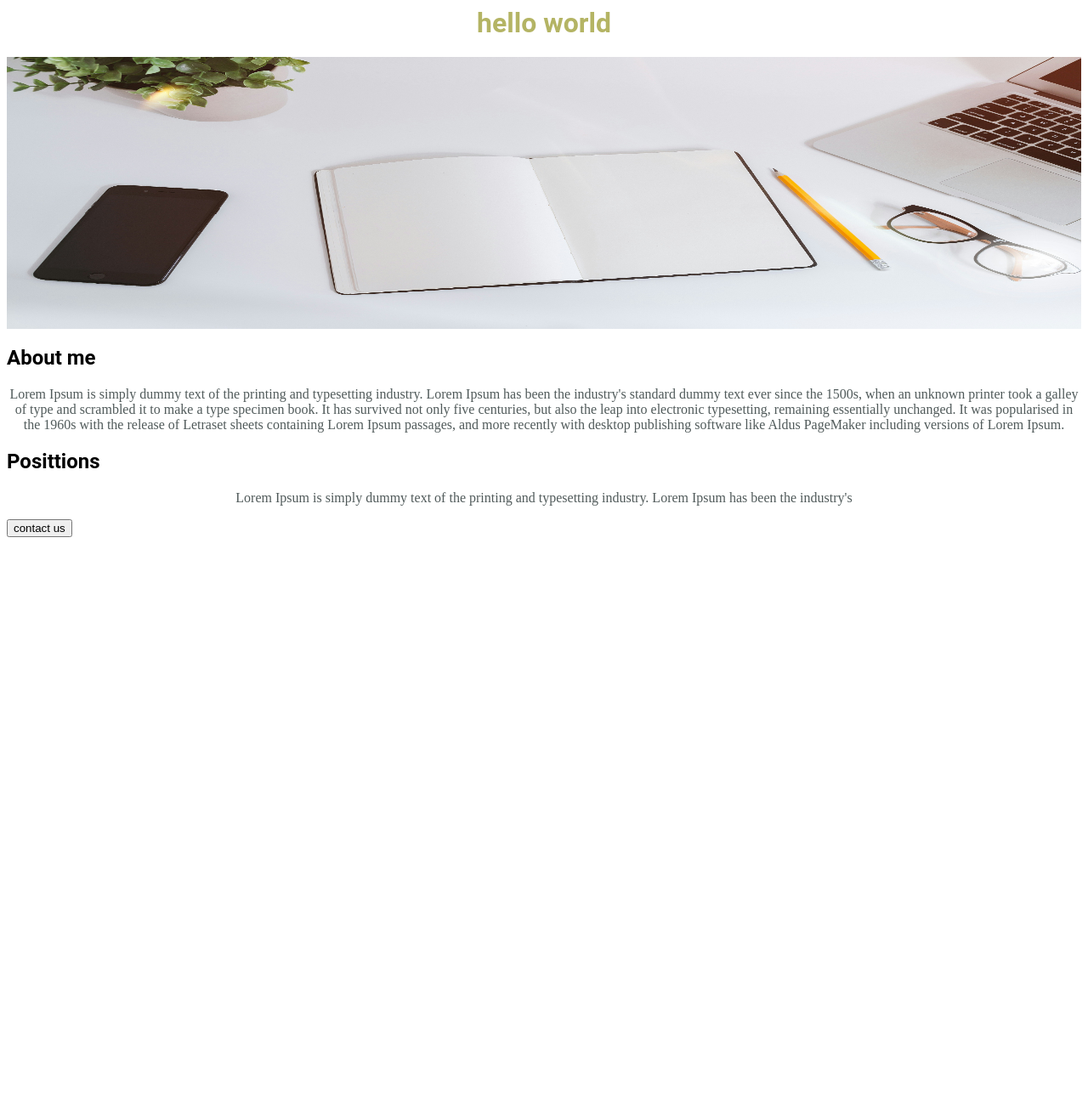
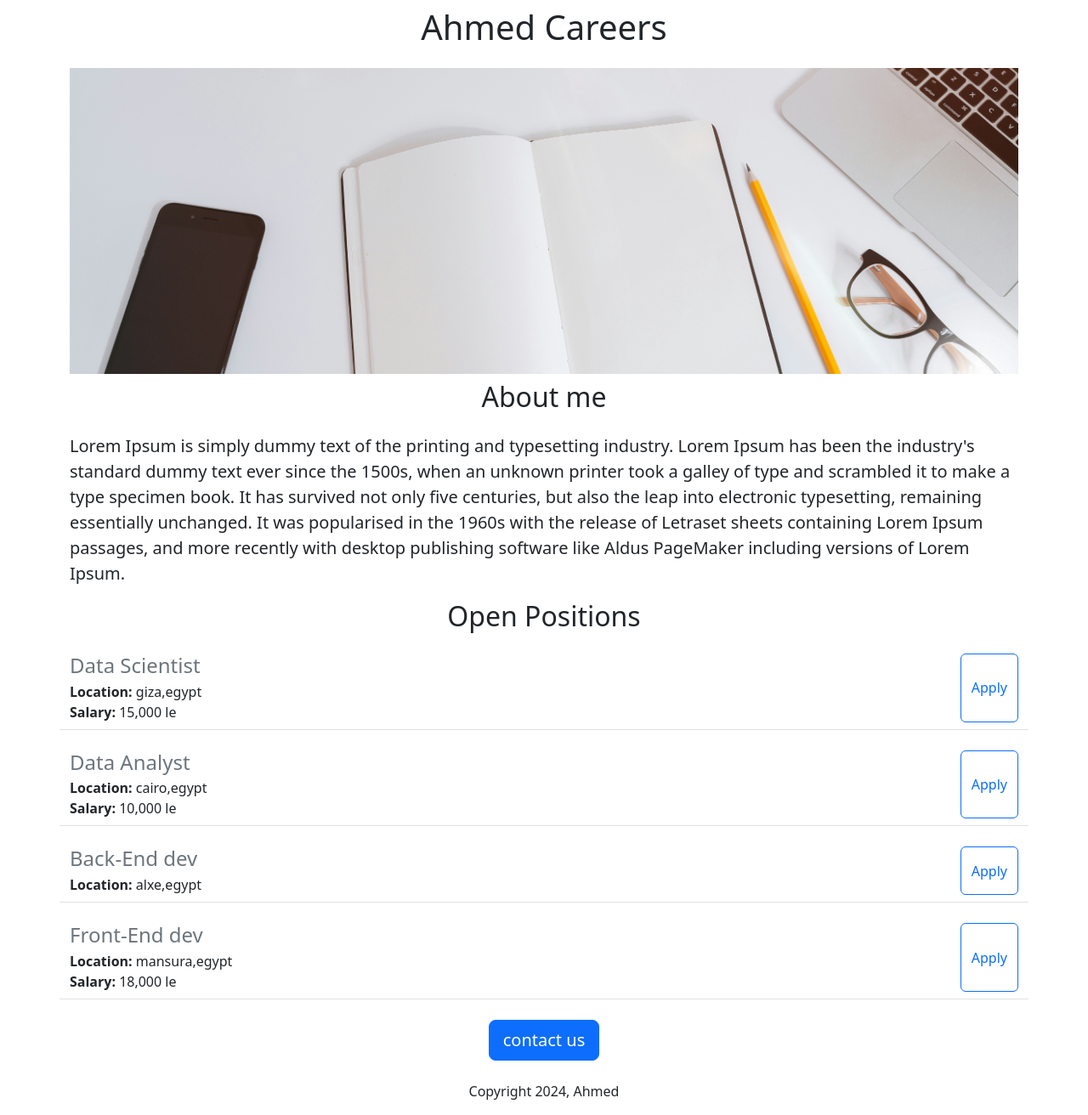
Before and after one commit to ahmed3baas/NavyIdealKeyboard, a Flask app: page / in a window 1280 px wide. Shown: the whole page at 85% size. Before the commit the page ends 632 px from the top, so only its background shows below. Run offline with Flask 3, Linux system fonts and the light colour scheme.

Commit message:
add dynamic data and api rout
add dynamic data and api rout

```diff
--- a/main.py
+++ b/main.py
@@ -1,11 +1,34 @@
 from flask import Flask, render_template
-
+#https://www.codecademy.com/learn/learn-flask/modules/flask-templates-and-forms/cheatsheet
 app = Flask(__name__)
+JOBS = [{
+    'id': 1,
+    'title': 'Data Scientist',
+    'location': 'giza,egypt',
+    'salary': '15,000 le'
+}, {
+    'id': 2,
+    'title': 'Data Analyst',
+    'location': 'cairo,egypt',
+    'salary': '10,000 le'
+}, {
+    'id': 3,
+    'title': 'Back-End dev',
+    'location': 'alxe,egypt',
+}, {
+    'id': 4,
+    'title': 'Front-End dev',
+    'location': 'mansura,egypt',
+    'salary': '18,000 le'
+}]
 
 
 @app.route('/')
 def index():
-    return render_template('home.html')
+    return render_template('home.html',
+                           jobs=JOBS,
+                           company_name='Ahmed')
+
 
 if __name__ == '__main__':
-  app.run(host='0.0.0.0', port=5000)
+    app.run(host='0.0.0.0', port=5000)
--- a/templates/home.html
+++ b/templates/home.html
@@ -1,39 +1,36 @@
 <DOCTYPE html>
 <html>
   <head>
+    <meta charset="utf-8">
+    <meta name="viewport" content="width=device-width, initial-scale=1">
+    <link href="https://cdn.jsdelivr.net/npm/bootstrap@5.3.3/dist/css/bootstrap.min.css" rel="stylesheet" integrity="sha384-QWTKZyjpPEjISv5WaRU9OFeRpok6YctnYmDr5pNlyT2bRjXh0JMhjY6hW+ALEwIH" crossorigin="anonymous">
     <style>
-      h1{
-        font-family: Roboto;
-        text-align: center;
-        color: rgb(180, 180, 100)
-      }
-      h2{
-        font-family: Roboto;
-        color: rgb(180, 180, 100)
-        text-align: center;
-      }
-      .bodytext {
-        font-family: rosybrown;
-        text-align: center;
-        color: rgb(80,90,90)
+      #banner {
+        height: 360px;
+        width: 100%;
+        object-fit: cover;
       }
 
-      #container{
-        max-width: 720px;
-        margin: 0 auto 0 auto;
-      }
     </style>
   </head>
   <body >
-    <div id="containter">
-      <h1>hello world</h1>
-      <img src="static/banner.jpg" alt=""height="320"width="100%">
-      <h2>About me</h2>
-      <p class="bodytext">Lorem Ipsum is simply dummy text of the printing and typesetting industry. Lorem Ipsum has been the industry's standard dummy text ever since the 1500s, when an unknown printer took a galley of type and scrambled it to make a type specimen book. It has survived not only five centuries, but also the leap into electronic typesetting, remaining essentially unchanged. It was popularised in the 1960s with the release of Letraset sheets containing Lorem Ipsum passages, and more recently with desktop publishing software like Aldus PageMaker including versions of Lorem Ipsum.</p>
-      <h2>Posittions</h2>
-      <p class="bodytext">Lorem Ipsum is simply dummy text of the printing and typesetting industry. Lorem Ipsum has been the industry's  </p>
-    <div>
-      <button>contact us</button>
+    <div class="container">
+      <h1 class="text-center mt-2 mb-4">
+        {{company_name}} Careers
+      </h1>
+      <img src="static/banner.jpg" class="img-fluid" id="banner">
+      <h2 class="text-center mt-2 mb-4 ">About me</h2>
+      <p class="lead ">Lorem Ipsum is simply dummy text of the printing and typesetting industry. Lorem Ipsum has been the industry's standard dummy text ever since the 1500s, when an unknown printer took a galley of type and scrambled it to make a type specimen book. It has survived not only five centuries, but also the leap into electronic typesetting, remaining essentially unchanged. It was popularised in the 1960s with the release of Letraset sheets containing Lorem Ipsum passages, and more recently with desktop publishing software like Aldus PageMaker including versions of Lorem Ipsum.</p>
+      <h2 class="text-center mt-2 mb-4 ">Open Positions</h2>
+      <div>
+        {% for job in jobs %}
+          {%include 'jobitem.html'%}
+        {% endfor %}
+      </div>
+    <div class="text-center ">
+      <button type="button" class="btn btn-primary btn-lg">contact us</button>
+      <p class="mt-4">Copyright 2024, Ahmed </p>
+
     </div>
 
     </div>
--- /dev/null
+++ b/templates/jobitem.html
@@ -0,0 +1,18 @@
+<div class=" border-bottom mb-4 pb-2 row ">
+  <div class="col-9">
+    <h4 class="text-secondary mb-1 ">
+      {{job['title']}}
+    </h4>
+    <div>
+      <b>Location: </b>{{job['location']}}
+    </div>
+    {%if 'salary' in job%}
+    <div>
+      <b>Salary: </b>{{job['salary']}}
+    </div>
+    {%endif%}
+  </div>
+  <div class="col-3 d-grid gap-2 d-md-flex justify-content-md-end">
+    <button class="btn btn-outline-primary" type="button">Apply</button>
+  </div>
+</div>
```
